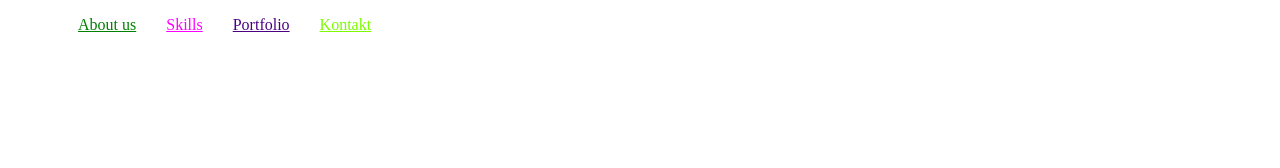
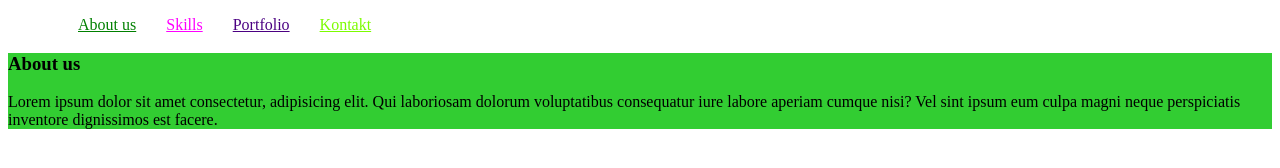
Before and after one commit to GYMJUICE/15-html-prosta-strona, a plain HTML site: page index.html in a window 1280 px wide. Drawn offline with Linux system fonts and the light colour scheme.

Commit message:
sekcja 2 gotowa

```diff
--- a/index.html
+++ b/index.html
@@ -7,17 +7,34 @@
     <meta http-equiv="X-UA-Compatible" content="ie=edge">
     <title>15-html-prosta-strona</title>
     <style>
-    .kolormenu1{color: green}
-    .kolormenu2{color: fuchsia;}
-    .kolormenu3{color: indigo;}
-    .kolormenu4{color: lawngreen;}
+        .kolormenu1 {
+            color: green
+        }
+
+        .kolormenu2 {
+            color: fuchsia;
+        }
+
+        .kolormenu3 {
+            color: indigo;
+        }
+
+        .kolormenu4 {
+            color: lawngreen;
+        }
+
         .menu {
             flex-direction: row;
             display: flex;
             list-style: none;
         }
-    .menu li{
-        margin-left: 30px;}
+
+        .menu li {
+            margin-left: 30px;
+        }
+        .backgroundcolor {
+            background-color: limegreen;
+        }
     </style>
 </head>
 
@@ -31,6 +48,15 @@
             <li><a href="#sekcja_kontakt" class="kolormenu4">Kontakt</a></li>
         </ul>
     </nav>
+    <section>
+        <div class="backgroundcolor">
+        <h3>About us</h3>
+        <p>Lorem ipsum dolor sit amet consectetur, adipisicing elit. Qui laboriosam dolorum voluptatibus consequatur
+            iure labore aperiam cumque nisi? Vel sint ipsum eum culpa magni neque perspiciatis inventore dignissimos est
+            facere.
+        </p>
+        </div>
+    </section>
 
 
 
```
Lines whose indentation alone changed are shown as unchanged.
